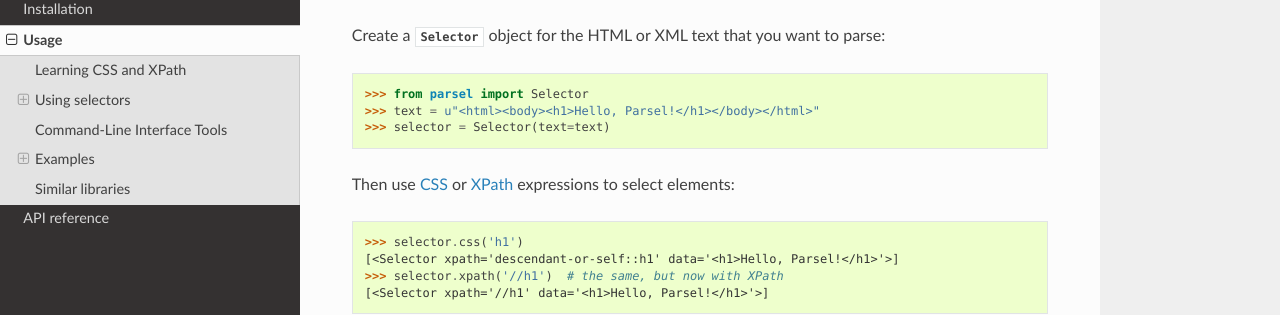
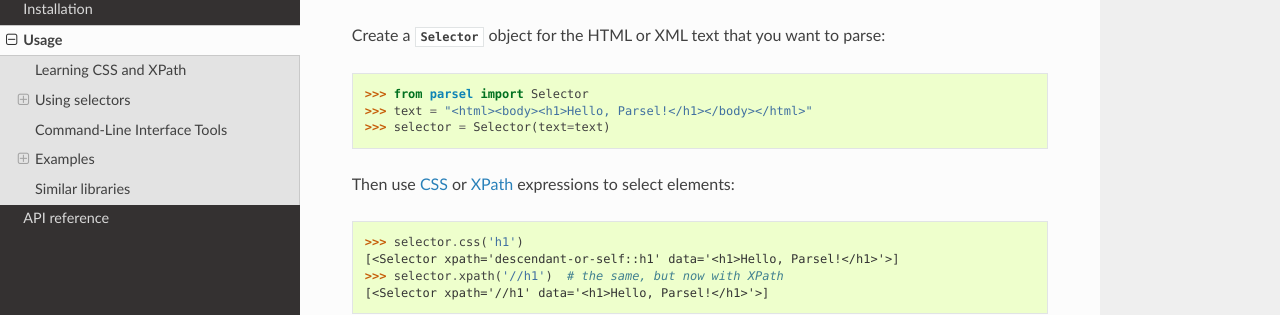
Before and after one commit to scrapy/parsel, a Sphinx documentation site: the page built from docs/usage.rst, in a window 1280 px wide and 900 px high. Shown: the part 136-451 px from the top of the window. Built offline with Sphinx 7.4.7 and the Read the Docs theme 2.0.0, drawn with Linux system fonts in a browser that asks for light colours.

Commit message:
Remove u string prefix in code comments and documentation

```diff
--- a/README.rst
+++ b/README.rst
@@ -26,7 +26,7 @@ Example (`open online demo`_):
 .. code-block:: python
 
     >>> from parsel import Selector
-    >>> selector = Selector(text=u"""<html>
+    >>> selector = Selector(text="""<html>
             <body>
                 <h1>Hello, Parsel!</h1>
                 <ul>
--- a/docs/usage.rst
+++ b/docs/usage.rst
@@ -8,7 +8,7 @@ Create a :class:`~parsel.selector.Selector` object for the HTML or XML text
 that you want to parse::
 
     >>> from parsel import Selector
-    >>> text = u"<html><body><h1>Hello, Parsel!</h1></body></html>"
+    >>> text = "<html><body><h1>Hello, Parsel!</h1></body></html>"
     >>> selector = Selector(text=text)
 
 Then use `CSS`_ or `XPath`_ expressions to select elements::
@@ -410,7 +410,7 @@ classes.
 Example removing an ad from a blog post:
 
     >>> from parsel import Selector
-    >>> doc = u"""
+    >>> doc = """
     ... <article>
     ...     <div class="row">Content paragraph...</div>
     ...     <div class="row">
@@ -453,7 +453,7 @@ The ``test()`` function, for example, can prove quite useful when XPath's
 Example selecting links in list item with a "class" attribute ending with a digit::
 
     >>> from parsel import Selector
-    >>> doc = u"""
+    >>> doc = """
     ... <div>
     ...     <ul>
     ...         <li class="item-0"><a href="link1.html">first item</a></li>
@@ -485,7 +485,7 @@ extracting text elements for example.
 Example extracting microdata (sample content taken from http://schema.org/Product)
 with groups of itemscopes and corresponding itemprops::
 
-    >>> doc = u"""
+    >>> doc = """
     ... <div itemscope itemtype="http://schema.org/Product">
     ...   <span itemprop="name">Kenmore White 17" Microwave</span>
     ...   <img src="kenmore-microwave-17in.jpg" alt='Kenmore 17" Microwave' />
@@ -589,7 +589,7 @@ returns ``True`` for nodes that have all of the specified HTML classes::
     ...         <p>Fourth</p>
     ... """)
     ...
-    >>> sel = Selector(u"""
+    >>> sel = Selector("""
     ...         <p class="foo bar-baz">First</p>
     ...         <p class="foo">Second</p>
     ...         <p class="bar">Third</p>
@@ -1109,7 +1109,7 @@ Named variables can be useful when strings need to be escaped for single
 or double quotes characters. The example below would be a bit tricky to
 get right (or legible) without a variable reference::
 
-    >>> html = u'''<html>
+    >>> html = '''<html>
     ... <body>
     ...   <p>He said: "I don't know why, but I like mixing single and double quotes!"</p>
     ... </body>
```
Also changed, not shown: 1 other file.
